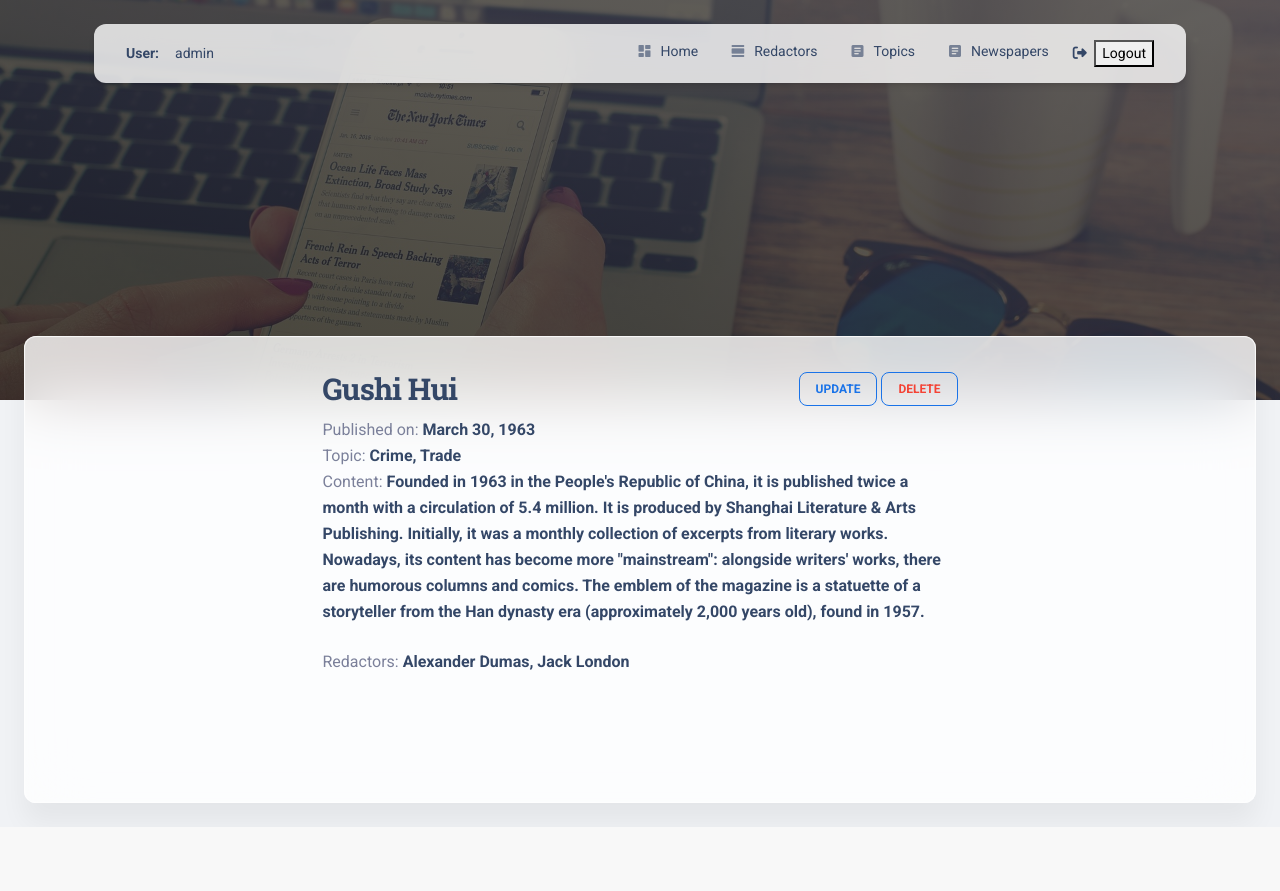
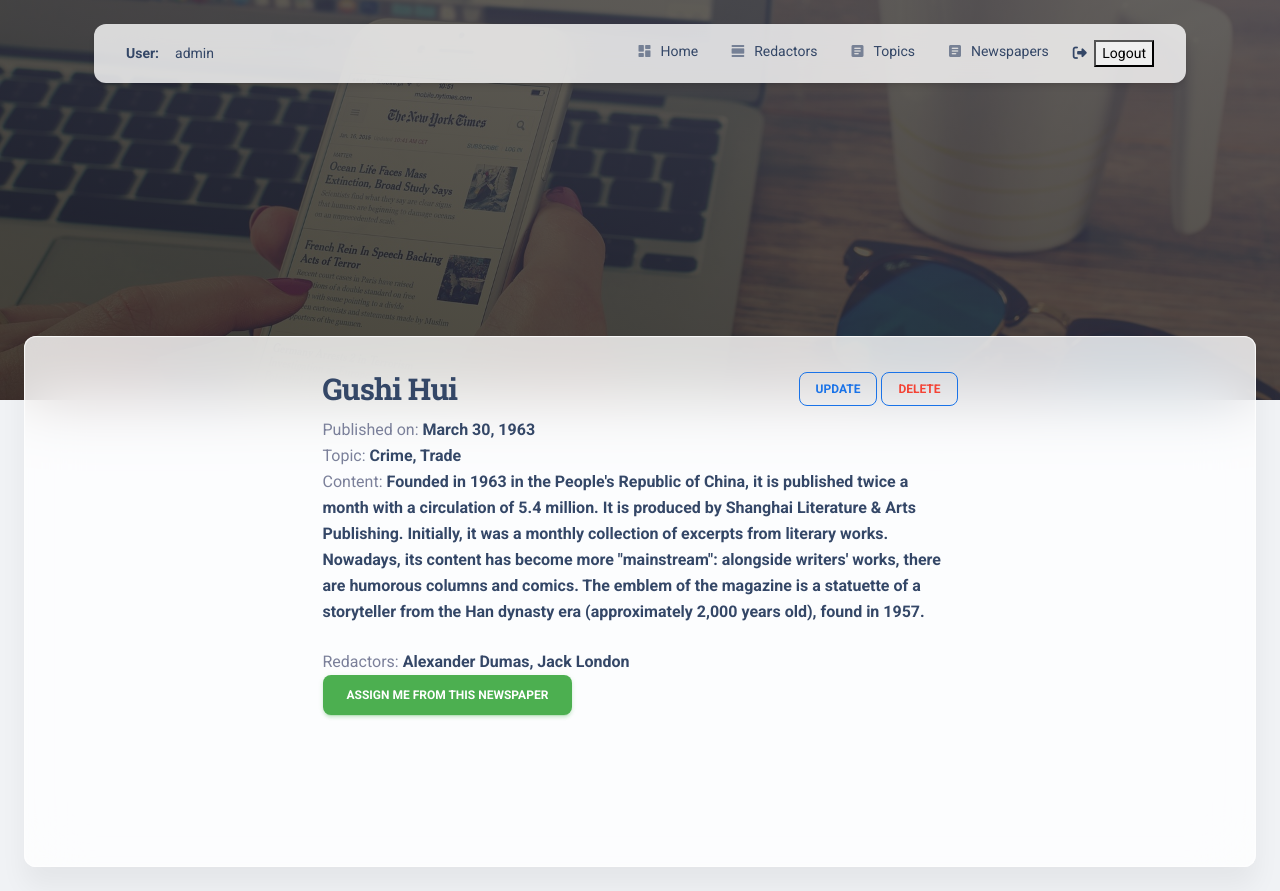
Before and after one commit to SerheiZhus/newspaper-agency, a Django app: page /newspaper/15/ in a window 1280 px wide. Before the commit the page ends 827 px from the top, so only its background shows below. Run offline with Django 5.2, Linux system fonts and the light colour scheme; a user stored in the database is signed in; data comes from the database, SQL or seed files in the repository; some libraries are stand-ins or nearby versions.

Commit message:
add logic to template

```diff
--- a/templates/newspaper/newspaper_detail.html
+++ b/templates/newspaper/newspaper_detail.html
@@ -11,7 +11,8 @@
   {% include 'includes/navigation.html' %}
   <!-- -------- START HEADER 4 w/ search book a ticket form ------- -->
   <header>
-    <div class="page-header min-height-400" style="background-image: url('{% static 'img/bg13.jpg' %}');" loading="lazy">
+    <div class="page-header min-height-400" style="background-image: url('{% static 'img/bg13.jpg' %}');"
+         loading="lazy">
       <span class="mask bg-gradient-dark opacity-8"></span>
     </div>
   </header>
@@ -30,7 +31,7 @@
                 <div class="d-flex justify-content-between align-items-center mb-2">
                   <h3 class="mb-0">{{ newspaper.title }}</h3>
                   <div class="d-block">
-                  <a href="{% url 'newspaper:newspapers-update' pk=newspaper.id  %}"
+                    <a href="{% url 'newspaper:newspapers-update' pk=newspaper.id %}"
                        class="btn btn-sm btn-outline-info text-nowrap mb-0">
                       Update</a>
                     <a href="{% url 'newspaper:newspapers-delete' pk=newspaper.id %}"
@@ -57,15 +58,32 @@
 
                   </div>
                 </div>
+                <div class="d-flex justify-content-between align-items-center mb-2">
                   <div class="col-auto">
+
                     <span>Redactors:</span>
+
                     {% with newspaper|unique_publisher as unique_publisher %}
                       {% if unique_publisher %}
                         <span class="h6">{{ unique_publisher }}</span>
                       {% else %}
                         <p>No redactors</p>
                       {% endif %}
+                      <div class="d-block">
+                        {% if user in newspaper.publishers.all %}
+                          <a href="{% url 'newspaper:toggle-newspaper' pk=newspaper.id %}"
+                             class="btn btn-danger link-to-page">
+                            Delete me from this newspaper
+                          </a>
+                        {% else %}
+                          <a href="{% url 'newspaper:toggle-newspaper' pk=newspaper.id %}"
+                             class="btn btn-success link-to-page">
+                            Assign me from this newspaper
+                          </a>
+                        {% endif %}
+                      </div>
                     {% endwith %}
+                  </div>
                 </div>
               </div>
             </div>
```
Lines whose indentation alone changed are shown as unchanged.
